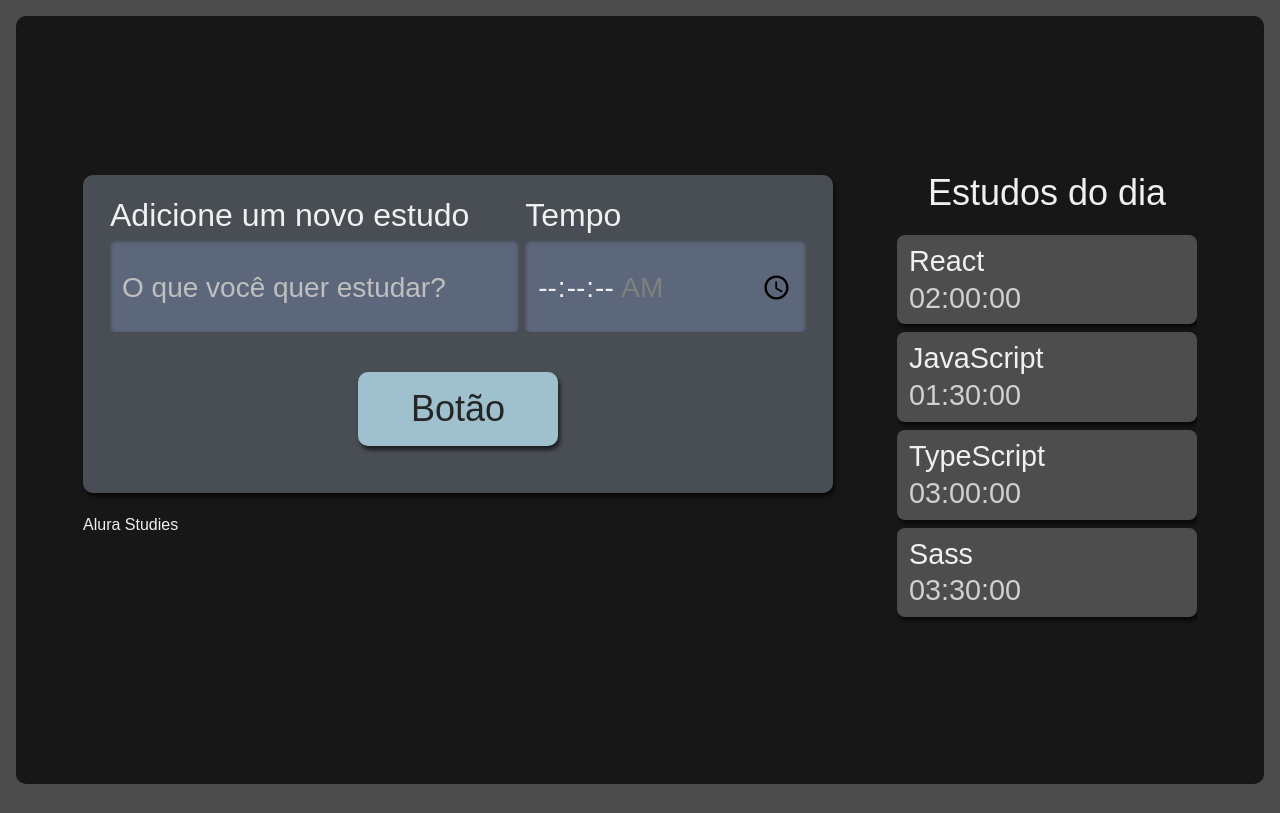
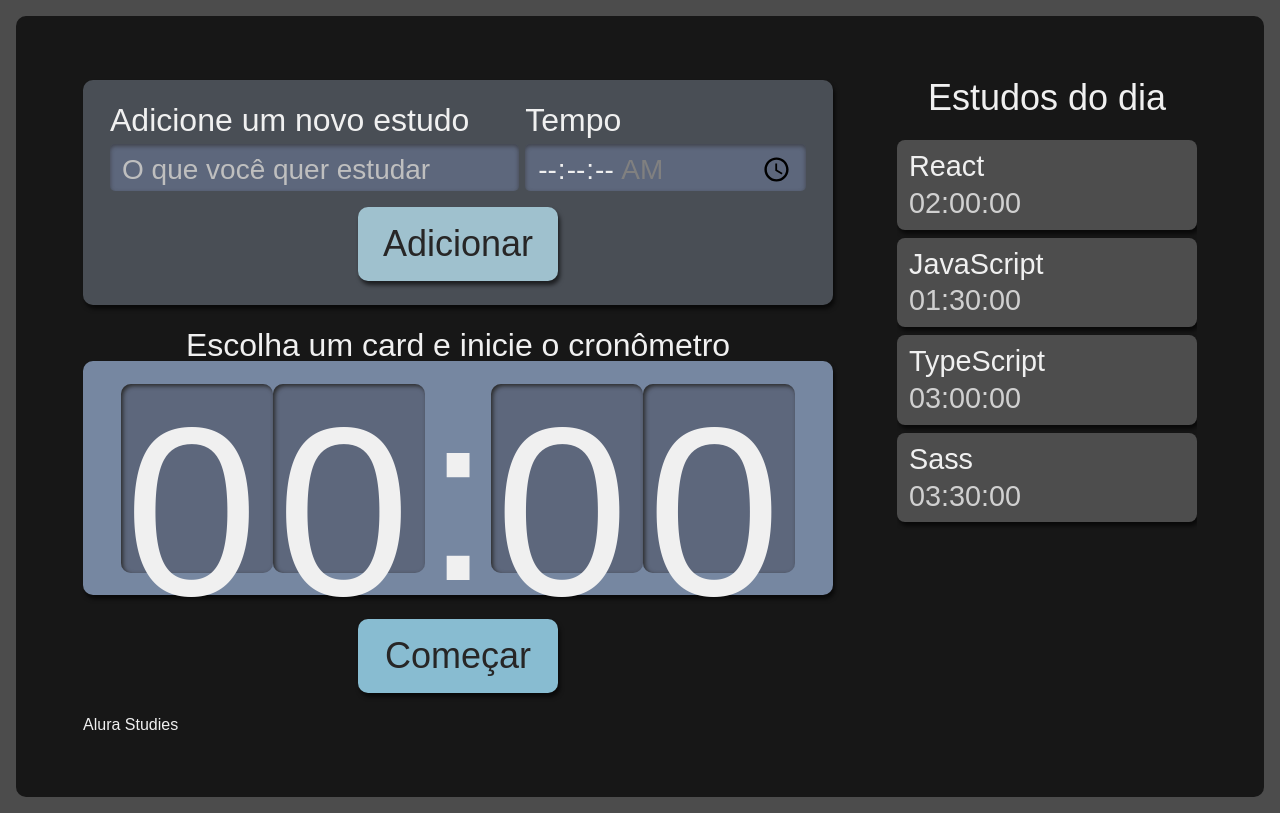
Before and after one commit to EstherMarie/Alura-Studies, a React (Create React App) app: page / in a window 1280 px wide. Built offline with nearby package versions, Linux system fonts and the light colour scheme.

Commit message:
Aula 4
- Aplicação das Class Components utilizadas nas aulas anteriores
- Uso de props e children
- Cronômetro foi adicionado ao projeto

```diff
--- a/src/components/Botao/index.tsx
+++ b/src/components/Botao/index.tsx
@@ -1,6 +1,14 @@
 import React from "react";
 import style from "./Botao.module.scss";
 
-export default function Botao() {
-  return <button className={style.botao}>Botão</button>;
+class Botao extends React.Component {
+  render() {
+    return (
+      <button className={style.botao}>
+        {this.props.children}
+      </button>
+    )
+  }
 }
+
+export default Botao;
--- /dev/null
+++ b/src/components/Cronometro/Cronometro.module.scss
@@ -0,0 +1,58 @@
+.cronometro {
+  display: flex;
+  flex-direction: column;
+  align-items: center;
+  grid-area: cronometro;
+
+  .relogioWrapper {
+    align-items: center;
+    background-color: #7687a1;
+    border-radius: 10px;
+    box-shadow: 2px 4px 4px #0000009f;
+    box-sizing: border-box;
+    display: flex;
+    font-size: 5rem;
+    justify-content: center;
+    margin-bottom: 24px;
+    padding: 16px 12px;
+    width: 100%;
+  }
+
+  .titulo {
+    font-size: 2rem;
+  }
+
+  button {
+    background-color: #88bcd1;
+    border-radius: 10px;
+    box-shadow: 2px 4px 4px #0000009f;
+    color: #272626;
+    cursor: pointer;
+    font-size: 1.25rem;
+    padding: 16px;
+    width: 150px;
+
+    &:active {
+      background-color: #7ca6b7;
+      box-shadow: 2px 2px 4px #0000009f inset;
+      cursor: auto;
+    }
+  }
+
+  @media screen and (min-width: 1280px) {
+    .relogioWrapper {
+      font-size: 15rem;
+    }
+
+    p {
+      font-size: 2rem;
+    }
+
+    button {
+      grid-column-start: span 2;
+      justify-self: center;
+      width: 200px;
+      font-size: 2.25rem;
+    }
+  }
+}
--- /dev/null
+++ b/src/components/Cronometro/Relogio/Relogio.module.scss
@@ -0,0 +1,21 @@
+.relogioNumero {
+  background-color: #5d677c;
+  box-shadow: 2px 2px 4px #2b2b2b inset;
+  height: 3.6rem;
+  width: 3rem;
+  padding: 8px 4px;
+  border-radius: 10px;
+
+  @media screen and (min-width: 1280px) {
+    height: 10.8rem;
+    width: 9rem;
+  }
+}
+
+.relogioDivisao {
+  height: 4.2rem;
+
+  @media screen and (min-width: 1280px) {
+    height: 12.6rem;
+  }
+}
--- /dev/null
+++ b/src/components/Cronometro/Relogio/index.tsx
@@ -0,0 +1,13 @@
+import style from './Relogio.module.scss'
+
+export default function Relogio() {
+  return (
+    <>
+      <span className={style.relogioNumero}>0</span>
+      <span className={style.relogioNumero}>0</span>
+      <span className={style.relogioDivisao}>:</span>
+      <span className={style.relogioNumero}>0</span>
+      <span className={style.relogioNumero}>0</span>
+    </>
+  )
+}
--- /dev/null
+++ b/src/components/Cronometro/index.tsx
@@ -0,0 +1,15 @@
+import Botao from '../Botao'
+import Relogio from './Relogio'
+import style from './Cronometro.module.scss'
+
+export default function Cronometro() {
+  return(
+    <div className={style.cronometro}>
+      <p className={style.titulo}>Escolha um card e inicie o cronômetro</p>
+      <div className={style.relogioWrapper}>
+        <Relogio/>
+      </div>
+      <Botao>Começar</Botao>
+    </div>
+  )
+}
--- a/src/components/Formulario/index.tsx
+++ b/src/components/Formulario/index.tsx
@@ -2,22 +2,26 @@
 import Botao from "../Botao";
 import style from "./Formulario.module.scss";
 
-export default function formulario() {
-  return (
-    <>
+class Formulario extends React.Component {
+  render() {
+    return (
       <form className={style.novaTarefa}>
         <div className={style.inputContainer}>
-          <label htmlFor="tarefa">Adicione um novo estudo</label>
+          <label htmlFor="tarefa">
+            Adicione um novo estudo
+          </label>
           <input
             type="text"
             name="tarefa"
             id="tarefa"
-            placeholder="O que você quer estudar?"
+            placeholder="O que você quer estudar"
             required
           />
         </div>
         <div className={style.inputContainer}>
-          <label htmlFor="tempo">Tempo</label>
+          <label htmlFor="tempo">
+            Tempo
+          </label>
           <input
             type="time"
             step="1"
@@ -28,8 +32,12 @@
             required
           />
         </div>
-        <Botao />
+        <Botao>
+          Adicionar
+        </Botao>
       </form>
-    </>
-  );
+    )
+  }
 }
+
+export default Formulario;
--- /dev/null
+++ b/src/components/Lista/Item/index.tsx
@@ -0,0 +1,10 @@
+import style from '../Lista.module.scss';
+
+export default function Item({ tarefa, tempo }: { tarefa: string, tempo: string}) {
+  return (
+    <li className={style.item}>
+      <h3>{tarefa}</h3>
+      <span>{tempo}</span>
+    </li>
+  )
+}
--- a/src/components/Lista/index.tsx
+++ b/src/components/Lista/index.tsx
@@ -1,5 +1,6 @@
 import React from "react";
 import style from "./Lista.module.scss";
+import Item from "./Item";
 
 interface Tarefa {
   tarefa: string;
@@ -29,11 +30,11 @@
     <aside className={style.listaTarefas}>
       <h2>Estudos do dia</h2>
       <ul>
-        {tarefas.map(({ tarefa, tempo }, index) => (
-          <li key={index} className={style.item}>
-            <h3 className={style.tarefa}>{tarefa}</h3>
-            <span className={style.tempo}>{tempo}</span>
-          </li>
+        {tarefas.map((item, index) => (
+          <Item
+            key={index}
+            {...item}
+          />
         ))}
       </ul>
     </aside>
--- a/src/pages/App.tsx
+++ b/src/pages/App.tsx
@@ -1,4 +1,5 @@
 import React from "react";
+import Cronometro from "../components/Cronometro";
 import Formulario from "../components/Formulario";
 import Lista from "../components/Lista";
 import style from "./App.module.scss";
@@ -8,6 +9,7 @@
     <main className={style.AppStyle}>
       <h1>Alura Studies</h1>
       <Formulario />
+      <Cronometro />
       <Lista />
     </main>
   );
```
Also changed, not shown: 1 other file (tests, documents, lock files or other folders).
